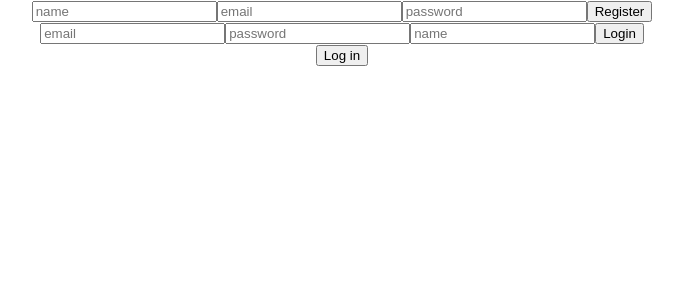
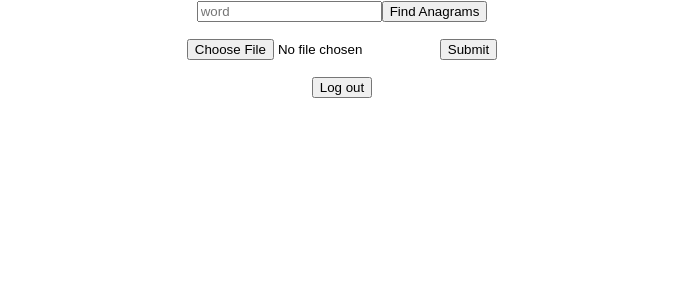
Before and after one commit to Tyks23/anagrams-front, a React (Create React App) app: page / in a window 1280 px wide. Both pictures are taken after a click on the button "Log in". Shown: the top 300 px of the page, without its empty margins (298-981 px from the left). Built offline with nearby package versions, Linux system fonts and the light colour scheme.

Commit message:
login fixed

```diff
--- a/src/App.js
+++ b/src/App.js
@@ -2,7 +2,7 @@
 import './App.css';
 import RegistrationForm from './Components/RegistrationForm';
 import LoginForm from './Components/LoginForm';
-import React, {useState} from 'react';
+import React, {useState, useEffect} from 'react';
 import AnagramForm from './Components/AnagramForm';
 import WordbaseSubmissionForm from './Components/WordbaseSubmittionForm';
 
@@ -23,8 +23,9 @@ function App() {
     return (
       <div className="App">
         <AnagramForm />
+        <WordbaseSubmissionForm />
         <p>{checkLogin()}</p>
-        <button onClick={setLoggedIn(false)}>Log out</button>
+        <button onClick={()=>setLoggedIn(false)}>Log out</button>
       </div>
     );
   }
@@ -33,11 +34,10 @@ function App() {
       <div className="App">
         <RegistrationForm getLoginStatus={getLoginStatus}/>
         <LoginForm  getLoginStatus={getLoginStatus}/>
-        <button onClick={() => setLoggedIn(true)}>Log in</button>
+        <button onClick={() => {setLoggedIn(true)}}>Log in</button>
       </div>
     );
   }
-
 }
 
 export default App;
--- a/src/Components/WordbaseSubmittionForm.js
+++ b/src/Components/WordbaseSubmittionForm.js
@@ -11,18 +11,16 @@ function WordbaseSubmissionForm() {
 	};
 
 	const handleSubmission = () => {
+
+
 	};
 
-    const findAnagrams = () => {
-        //tee midagi
-    }
 
     return(
       <div className='form'>
         <input type="file" name="file" onChange={changeHandler} />
-			<div>
-				<button onClick={handleSubmission}>Submit</button>
-			</div>
+		<button onClick={handleSubmission}>Submit</button>
+
       </div>
     )
 }
```
